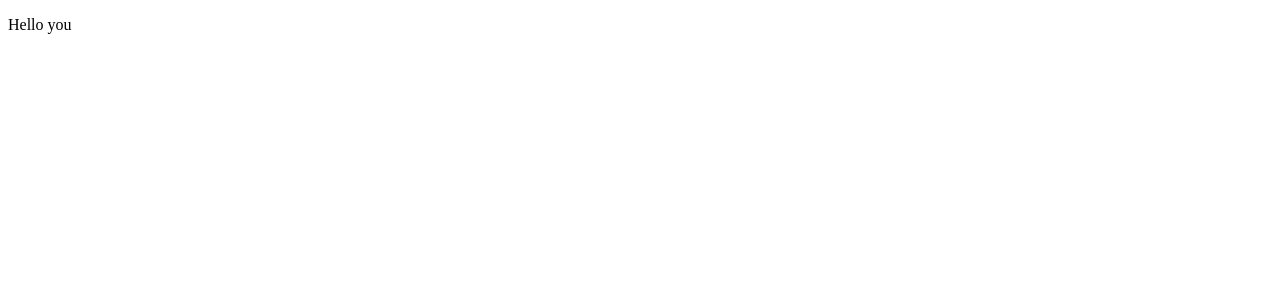
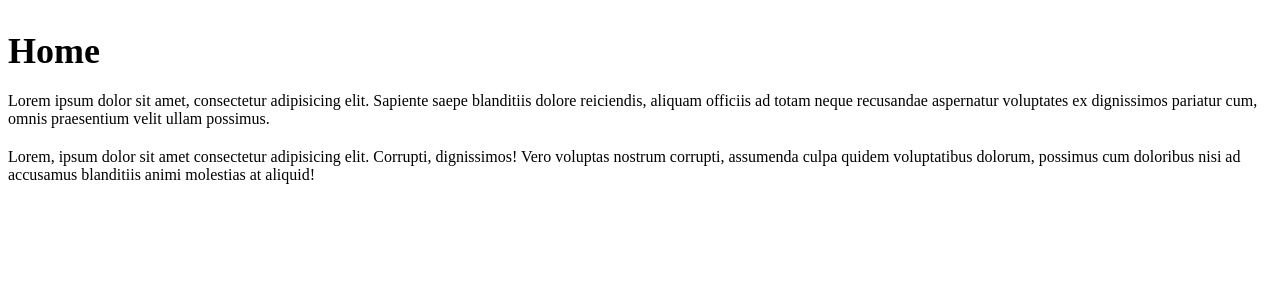
Before and after one commit to Sophie-Owlie/net-ninja-nuxt-3-crash-course, a Nuxt app: page / in a window 1280 px wide. Shown: the top 300 px of the page. Built offline with nearby package versions, Linux system fonts and the light colour scheme.

Commit message:
Adding basic static pages

```diff
--- a/app.vue
+++ /dev/null
@@ -1,5 +0,0 @@
-<template>
-  <div>
-    <p>Hello you</p>
-  </div>
-</template>
--- /dev/null
+++ b/pages/about.vue
@@ -0,0 +1,29 @@
+<template>
+  <div>
+    <h2>About</h2>
+    <p>
+      Lorem ipsum dolor sit amet, consectetur adipisicing elit. Sapiente saepe
+      blanditiis dolore reiciendis, aliquam officiis ad totam neque recusandae
+      aspernatur voluptates ex dignissimos pariatur cum, omnis praesentium velit
+      ullam possimus.
+    </p>
+    <p>
+      Lorem, ipsum dolor sit amet consectetur adipisicing elit. Corrupti,
+      dignissimos! Vero voluptas nostrum corrupti, assumenda culpa quidem
+      voluptatibus dolorum, possimus cum doloribus nisi ad accusamus blanditiis
+      animi molestias at aliquid!
+    </p>
+  </div>
+</template>
+
+<script setup></script>
+
+<style scoped>
+h2 {
+  margin-bottom: 20px;
+  font-size: 36px;
+}
+p {
+  margin: 20px 0;
+}
+</style>
--- /dev/null
+++ b/pages/index.vue
@@ -0,0 +1,30 @@
+/
+<template>
+  <div>
+    <h2>Home</h2>
+    <p>
+      Lorem ipsum dolor sit amet, consectetur adipisicing elit. Sapiente saepe
+      blanditiis dolore reiciendis, aliquam officiis ad totam neque recusandae
+      aspernatur voluptates ex dignissimos pariatur cum, omnis praesentium velit
+      ullam possimus.
+    </p>
+    <p>
+      Lorem, ipsum dolor sit amet consectetur adipisicing elit. Corrupti,
+      dignissimos! Vero voluptas nostrum corrupti, assumenda culpa quidem
+      voluptatibus dolorum, possimus cum doloribus nisi ad accusamus blanditiis
+      animi molestias at aliquid!
+    </p>
+  </div>
+</template>
+
+<script setup></script>
+
+<style scoped>
+h2 {
+  margin-bottom: 20px;
+  font-size: 36px;
+}
+p {
+  margin: 20px 0;
+}
+</style>
--- /dev/null
+++ b/pages/products/index.vue
@@ -0,0 +1,9 @@
+<template>
+  <div>
+    <p>Products</p>
+  </div>
+</template>
+
+<script setup></script>
+
+<style scoped></style>
```
